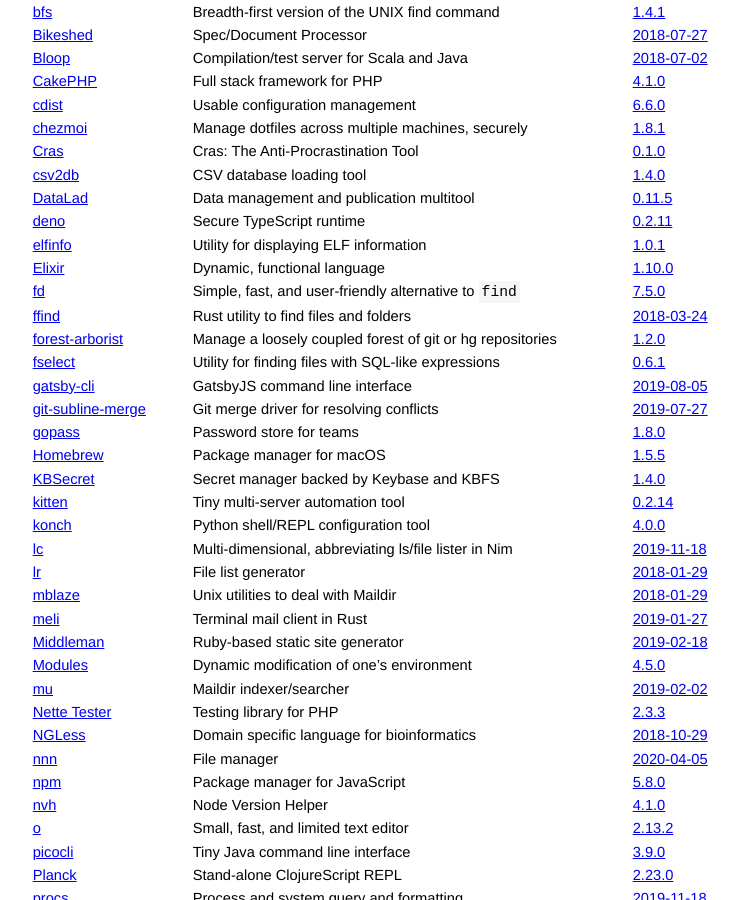
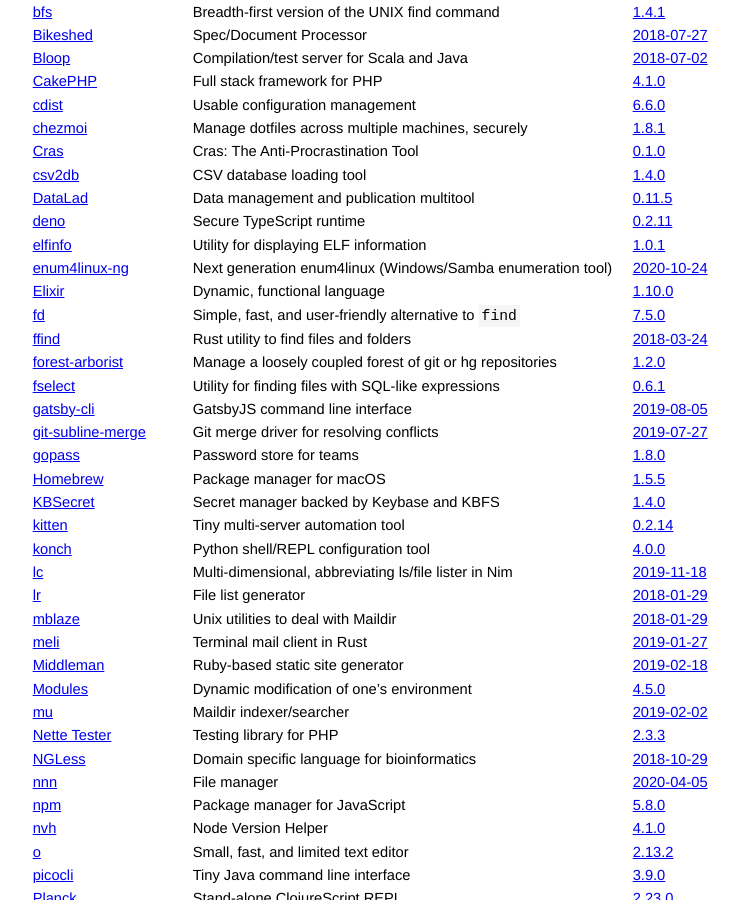
Before and after one commit to jcs/no_color, a Jekyll site: the page built from index.md, in a window 1280 px wide and 900 px high, scrolled down 1027 px. Shown: the whole window, without its empty margins (211-950 px from the left). Built offline with Jekyll 4.4.1, drawn with Linux system fonts in a browser that asks for light colours; our own code applies the rules of GitHub Pages for plain Markdown files.

Commit message:
Add enum4linux-ng to list of compliant software (#95)

```diff
--- a/index.md
+++ b/index.md
@@ -75,6 +75,7 @@ color via `NO_COLOR`.
 | [DataLad](https://www.datalad.org/) | Data management and publication multitool | [0.11.5](https://github.com/datalad/datalad/releases/tag/0.11.5) |
 | [deno](https://github.com/denoland/deno) | Secure TypeScript runtime | [0.2.11](https://github.com/denoland/deno/releases/tag/v0.2.11) |
 | [elfinfo](https://github.com/xyproto/elfinfo) | Utility for displaying ELF information | [1.0.1](https://github.com/xyproto/elfinfo/tree/1.0.1) |
+| [enum4linux-ng](https://github.com/cddmp/enum4linux-ng) | Next generation enum4linux (Windows/Samba enumeration tool) | [2020-10-24](https://github.com/cddmp/enum4linux-ng/commit/fa8f371de9975d4613c6ed9582b26db2584d10d8) |
 | [Elixir](https://elixir-lang.org) | Dynamic, functional language | [1.10.0](https://github.com/elixir-lang/elixir/releases/tag/v1.10.0) |
 | [fd](https://github.com/sharkdp/fd) | Simple, fast, and user-friendly alternative to `find` | [7.5.0](https://github.com/sharkdp/fd/releases/tag/v7.5.0) |
 | [ffind](https://github.com/josephscade/ffind) | Rust utility to find files and folders | [2018-03-24](https://github.com/josephscade/ffind/commit/fec4aa6101f2b3d6d5b06df640e299d0b1fbb190) |
```
